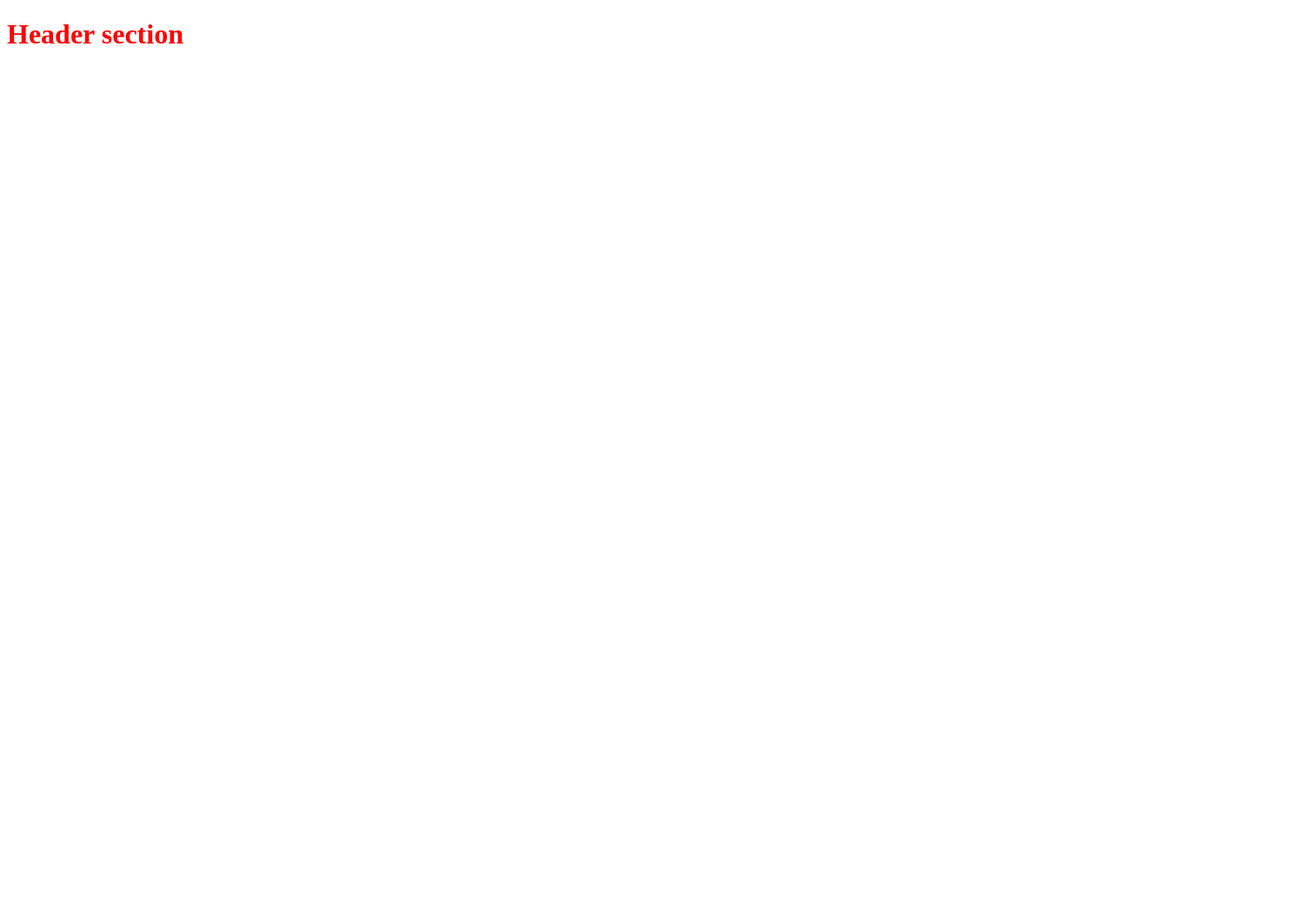
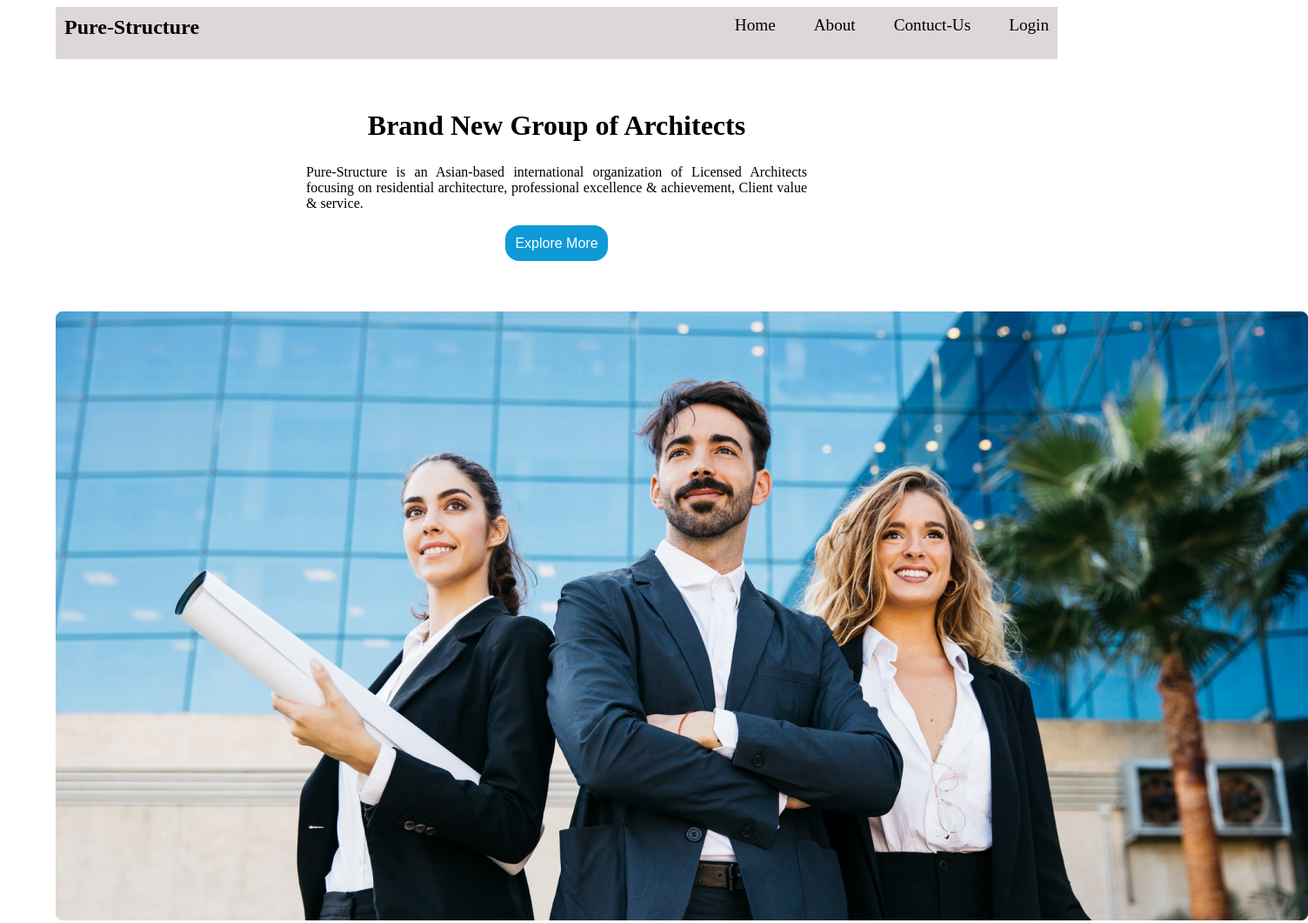
Before and after one commit to sojibpannashovon2/pure-structure, a plain HTML site: page index.html in a window 1280 px wide. Shown: the whole page at 87% size, 1504 px wide, since content can reach past the window. Before the commit the page ends 800 px from the top, so only its background shows below. Drawn offline with Linux system fonts and the light colour scheme.

Commit message:
first section done

```diff
--- a/index.html
+++ b/index.html
@@ -10,9 +10,32 @@
 </head>
 
 <body>
-    <h1>Header section</h1>
-
-
+    <header>
+        <nav class="main-nav">
+            <span id="page-name">Pure-Structure</span>
+            <div class="group-nav">
+                <span>Home</span>
+                <span>About</span>
+                <span>Contuct-Us</span>
+                <span>Login</span>
+            </div>
+        </nav>
+    </header>
+    <main>
+        <section class="first-section">
+            <div class="top-section">
+                <h1 id="top-title">Brand New Group of Architects</h1>
+                <p id="top-info">Pure-Structure is an Asian-based international organization of Licensed Architects
+                    focusing on
+                    residential
+                    architecture, professional excellence & achievement, Client value & service.</p>
+                <button class="btn-common">Explore More</button>
+            </div>
+        </section>
+        <section id="second-section">
+            <img src="images/banner.png" alt="">
+        </section>
+    </main>
 </body>
 
 </html>
--- a/styles/style.css
+++ b/styles/style.css
@@ -1,3 +1,75 @@
-h1 {
-    color: red;
+/* Full body */
+body {
+    margin-left: 5%;
+    margin-right: 5%;
 }
+
+/* This is header section */
+header {
+    background-color: rgb(221, 215, 215);
+    /* color: white; */
+
+}
+
+.main-nav {
+    display: flex;
+    justify-content: space-between;
+    height: 40px;
+    padding: 10px;
+
+}
+
+#page-name {
+    font-size: x-large;
+    font-weight: bolder;
+}
+
+.group-nav span {
+    margin-left: 40px;
+    font-size: larger;
+    font-weight: 500;
+}
+
+/*..................................... first section ....................*/
+
+.top-section {
+    text-align: center;
+    width: 50%;
+    margin: auto;
+    margin-top: 5%;
+    margin-bottom: 5%;
+}
+
+#top-title {
+    font-size: xx-large;
+    font-weight: 900;
+}
+
+#top-info {
+    text-align: justify;
+}
+
+.btn-common {
+    padding: 2%;
+    background-color: rgb(13, 154, 214);
+    border: none;
+    border-radius: 1em;
+    color: white;
+    font-size: medium;
+    font-weight: 500;
+}
+
+.btn-common:hover {
+    padding: 2%;
+    background-color: rgb(249, 118, 11);
+    border: none;
+    border-radius: 1em;
+    color: white;
+    font-size: medium;
+    font-weight: 500;
+}
+
+/*..................................... second section ....................*/
+#second-section img {
+    image-resolution: auto;
+}
```
